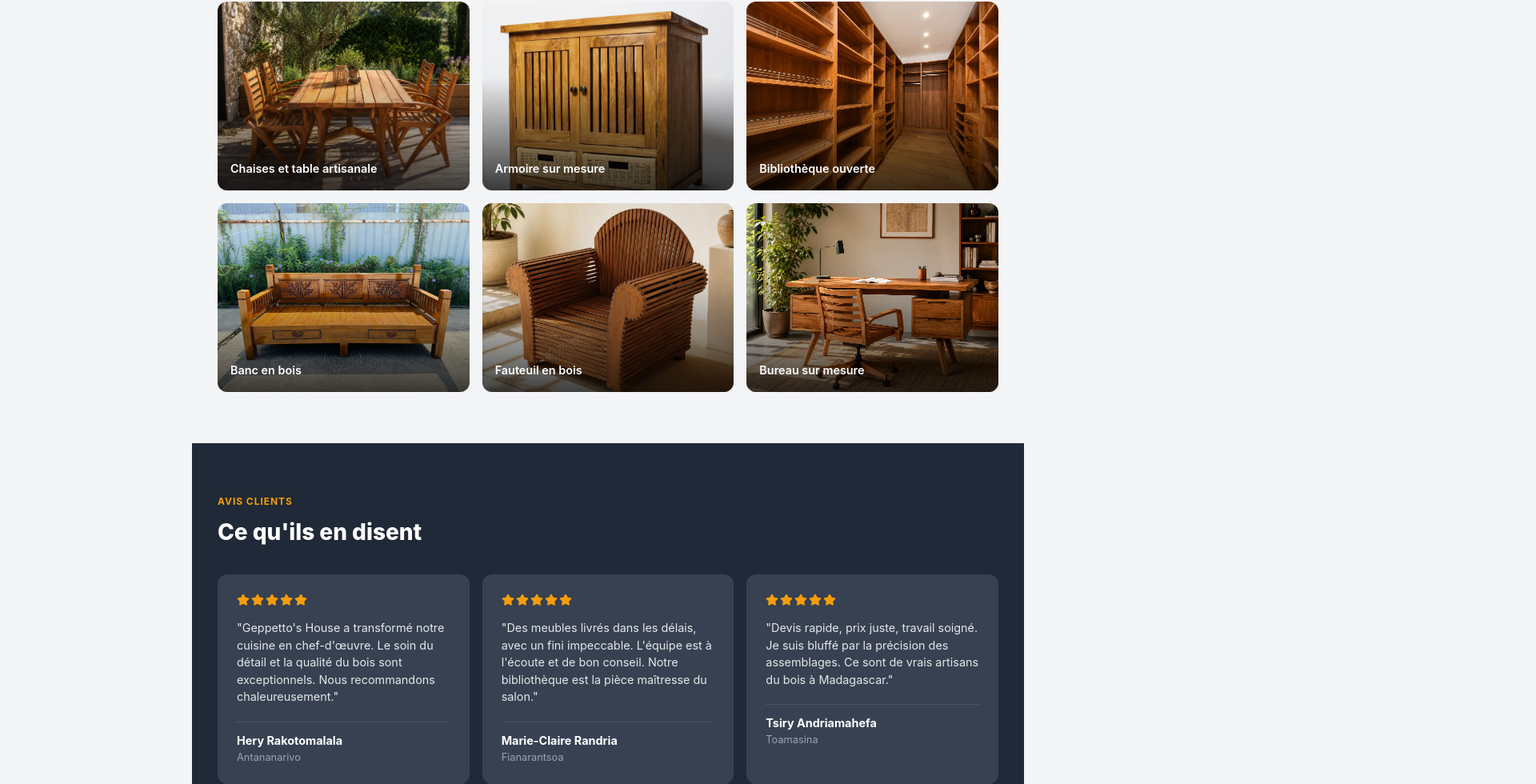
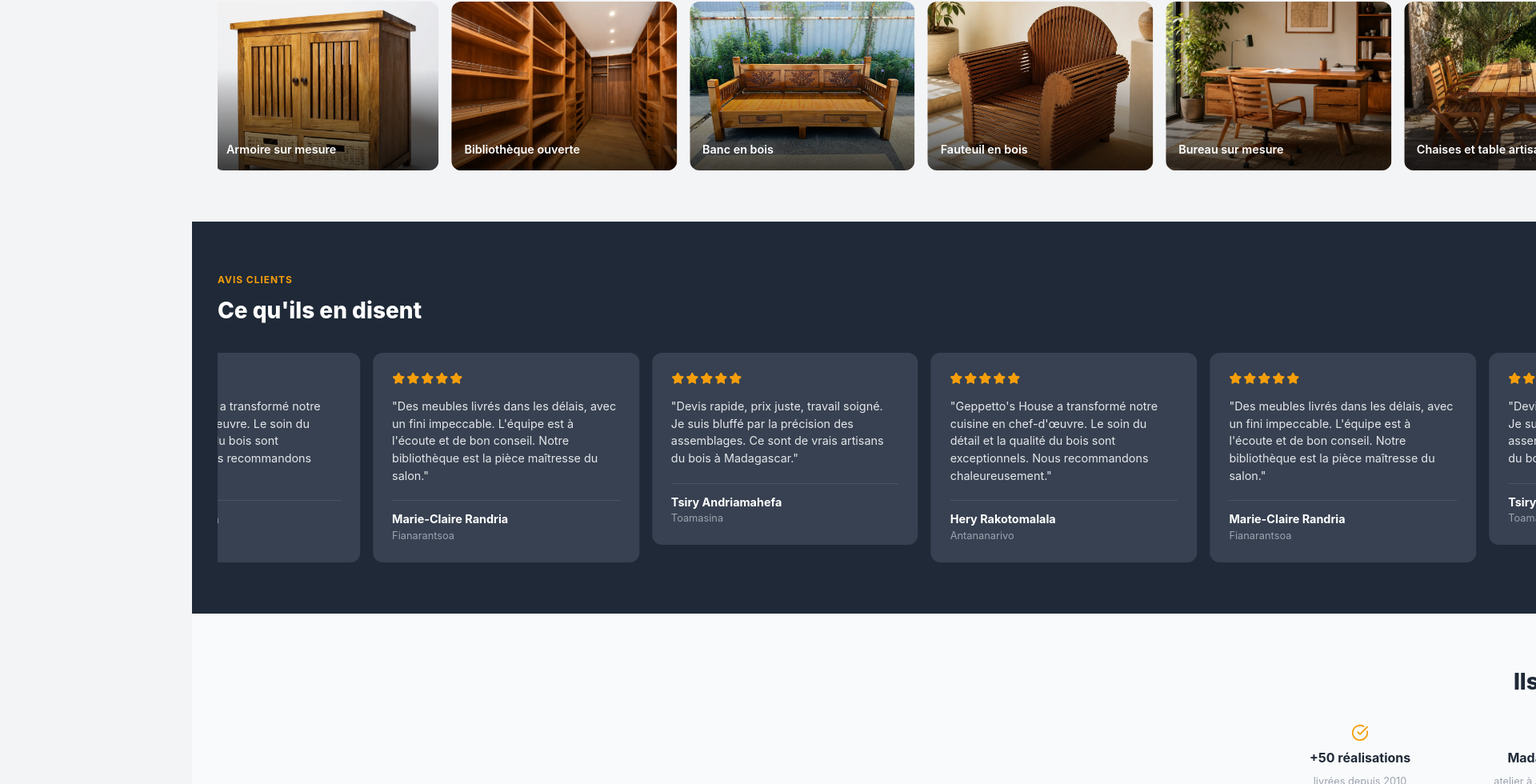
Before and after one commit to Crypoune/holberton_portfolio_project, a React (Vite) app in the folder menuisierpro/frontend/: page / in a window 1280 px wide. Shown: the part 962-1942 px from the top of the page at 80% size, 1920 px wide, since content can reach past the window. Built offline with nearby package versions, Linux system fonts and the light colour scheme.

Commit message:
feat: use Marquee for portfolio and testimonials sections

```diff
--- a/menuisierpro/frontend/src/pages/Home.jsx
+++ b/menuisierpro/frontend/src/pages/Home.jsx
@@ -1,4 +1,5 @@
 import WhatsAppButton from "../components/ui/WhatsAppButton";
+import Marquee from "../components/ui/Marquee";
 import heroBackground from "../assets/hero-background.webp";
 import banc from "../assets/portfolio/banc.webp";
 import armoire from "../assets/portfolio/armoire.webp";
@@ -86,25 +87,28 @@ function Home({ onNavigate }) {
       <section className="home__portfolio">
         <span className="home__section-tag">PORTFOLIO</span>
         <h2>Nos réalisations</h2>
-        <div className="portfolio-grid">
-          {REALISATIONS.map((r) => (
+        <Marquee
+          items={REALISATIONS}
+          speed={35}
+          renderItem={(r) => (
             <div
-              key={r.id}
               className="portfolio-card"
               style={{ backgroundImage: `url(${r.img})` }}
             >
               <span>{r.label}</span>
             </div>
-          ))}
-        </div>
+          )}
+        />
       </section>
 
       <section className="home__feedbacks">
         <span className="home__section-tag">AVIS CLIENTS</span>
         <h2>Ce qu'ils en disent</h2>
-        <div className="feedbacks-grid">
-          {TEMOIGNAGES.map((t) => (
-            <div key={t.nom} className="feedback-card">
+        <Marquee
+          items={TEMOIGNAGES}
+          speed={40}
+          renderItem={(t) => (
+            <div className="feedback-card">
               <div className="feedback-card__stars">
                 {Array.from({ length: t.note }).map((_, i) => (
                   <Star key={i} size={16} fill="#f59e0b" color="#f59e0b" />
@@ -116,8 +120,8 @@ function Home({ onNavigate }) {
                 <span>{t.ville}</span>
               </div>
             </div>
-          ))}
-        </div>
+          )}
+        />
       </section>
 
       <section className="home__trust">
--- a/menuisierpro/frontend/src/styles/components/_home.scss
+++ b/menuisierpro/frontend/src/styles/components/_home.scss
@@ -234,6 +234,7 @@
 }
 
 .portfolio-card {
+  width: clamp(260px, 22vw, 380px);
   aspect-ratio: 4/3;
   border-radius: 0.75rem;
   background-size: cover;
@@ -273,6 +274,7 @@
 
 .feedback-card {
   background: $color-charcoal-light;
+  width: clamp(280px, 26vw, 420px);
   border-radius: 0.75rem;
   padding: 1.5rem;
 
```
